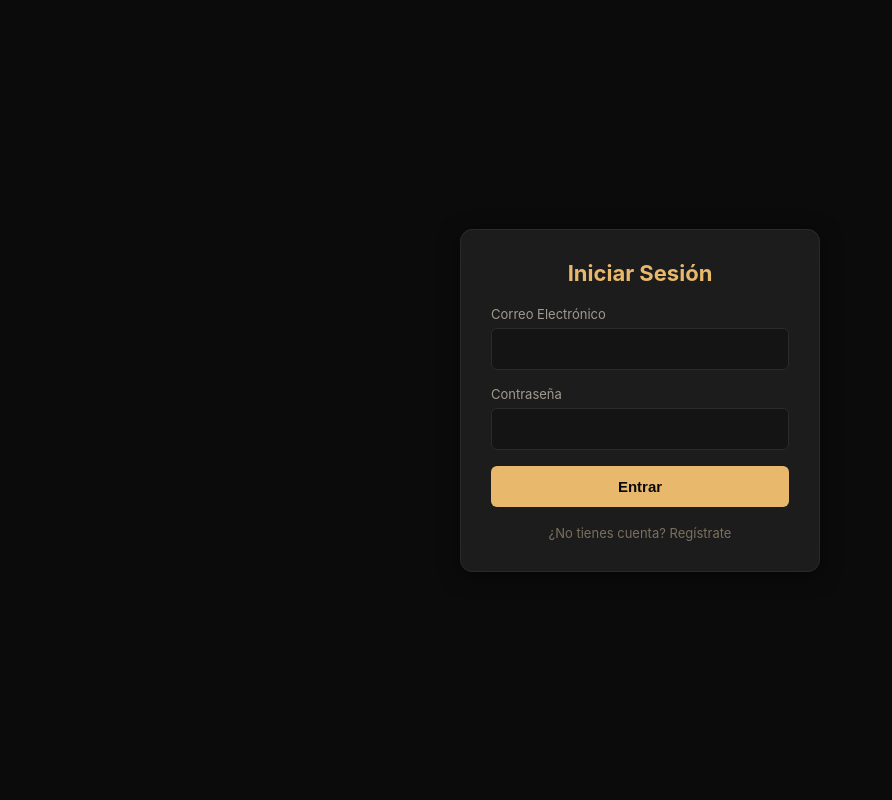
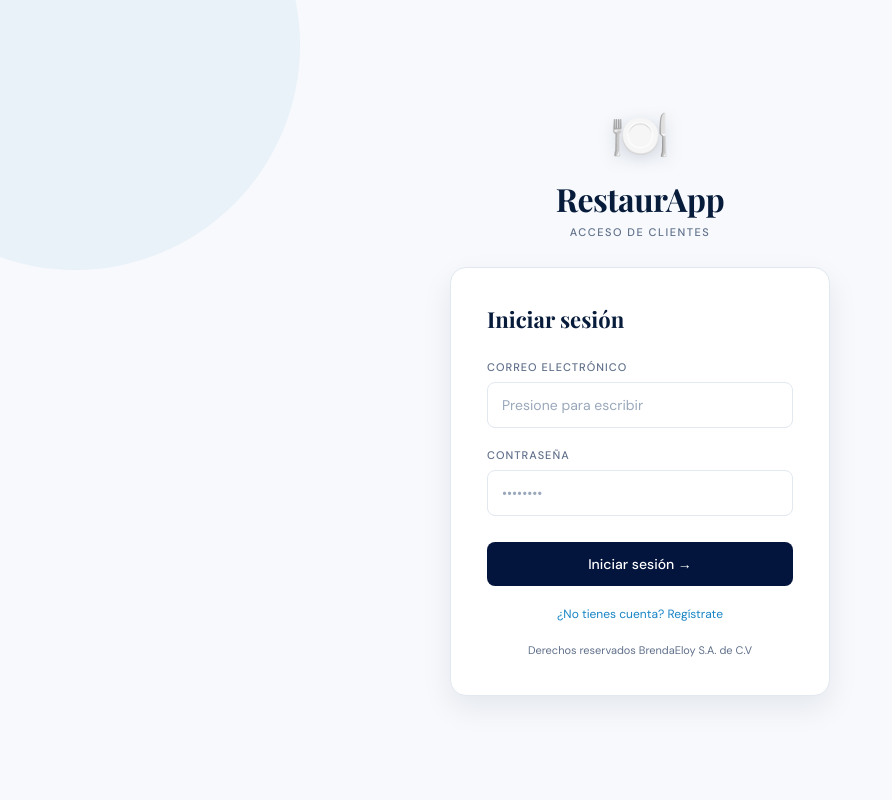
Before and after one commit to brenda21g/RestaurpApp, a PHP site: page /cliente/login.php in a window 1280 px wide. Shown: the whole page, without its empty margins (0-892 px from the left). Run offline with PHP 8.4, Linux system fonts and the light colour scheme.

Commit message:
cambio de login cliente

```diff
--- a/cliente/login.php
+++ b/cliente/login.php
@@ -1,3 +1,4 @@
+
 <?php
 // Cargar configuración global (inicia la sesión y carga las funciones necesarias)
 require_once __DIR__ . '/../config/config.php';
@@ -17,39 +18,58 @@ if (isset($_GET['msg']) && $_GET['msg'] === 'cuenta_confirmada') {
 
 // Procesar el formulario POST
 if ($_SERVER['REQUEST_METHOD'] === 'POST') {
+
     $email = trim($_POST['email'] ?? '');
     $password = $_POST['password'] ?? '';
 
     if (empty($email) || empty($password)) {
+
         $error = "Por favor ingresa tu correo y contraseña.";
+
     } else {
+
         $db = getDB();
-        $stmt = $db->prepare("SELECT * FROM usuarios_cliente WHERE email = ?");
+
+        $stmt = $db->prepare("
+            SELECT *
+            FROM usuarios_cliente
+            WHERE email = ?
+        ");
+
         $stmt->execute([$email]);
         $cliente = $stmt->fetch(PDO::FETCH_ASSOC);
 
         if ($cliente && md5($password) === $cliente['password']) {
+
             if (isset($cliente['email_confirmado']) && $cliente['email_confirmado'] == 0) {
+
                 $error = "Por favor confirma tu correo electrónico antes de iniciar sesión.";
+
             } else {
+
                 // Guardar variables de sesión del cliente
                 $_SESSION['cliente_id'] = $cliente['id'];
                 $_SESSION['cliente_nombre'] = $cliente['nombre'];
 
                 // Determinar a qué página redirigir manteniendo la mesa
                 $mesaParam = '';
+
                 if (!empty($_GET['mesa'])) {
+
                     $mesaParam = '?mesa=' . urlencode($_GET['mesa']);
+
                 } elseif (!empty($_SESSION['mesa_token'])) {
+
                     $mesaParam = '?mesa=' . urlencode($_SESSION['mesa_token']);
                 }
-
 
                 // Redirigir al index del cliente manteniendo la mesa
                 header("Location: index.php" . $mesaParam);
                 exit;
             }
+
         } else {
+
             $error = "Correo o contraseña incorrectos.";
         }
     }
@@ -57,122 +77,454 @@ if ($_SERVER['REQUEST_METHOD'] === 'POST') {
 
 // Construir la URL del enlace a registro preservando el parámetro mesa
 $registroUrl = "registro_cliente.php";
+
 if (!empty($_GET['mesa'])) {
+
     $registroUrl .= "?mesa=" . urlencode($_GET['mesa']);
+
 } elseif (!empty($_SESSION['mesa_token'])) {
+
     $registroUrl .= "?mesa=" . urlencode($_SESSION['mesa_token']);
 }
 ?>
+
 <!DOCTYPE html>
 <html lang="es">
+
 <head>
+
 <meta charset="UTF-8">
 <meta name="viewport" content="width=device-width, initial-scale=1.0">
+
 <title>Iniciar Sesión – RestaurApp</title>
+
+<link rel="preconnect" href="https://fonts.googleapis.com">
+<link href="https://fonts.googleapis.com/css2?family=Playfair+Display:wght@700&family=DM+Sans:wght@300;400;500&display=swap" rel="stylesheet">
+
 <style>
-        *, *::before, *::after { box-sizing: border-box; margin: 0; padding: 0; }
+
+*,
+*::before,
+*::after {
+    box-sizing: border-box;
+    margin: 0;
+    padding: 0;
+}
+
+:root {
+    --bg: #f7f9fc;
+    --card: #ffffff;
+    --border: #e2e8f0;
+    --text: #071b3a;
+    --muted: #60708a;
+    --sidebar: #03143d;
+    --sidebar-hover: #092e70;
+    --green: #07543f;
+    --green-light: #e4f7f0;
+    --blue: #1684c4;
+    --red: #ff5b5b;
+}
+
+/* =========================
+   CUERPO
+========================= */
+
 body {
-            background: #0b0b0b;
-            color: #f0ede8;
-            font-family: -apple-system, BlinkMacSystemFont, "Segoe UI", Roboto, Helvetica, Arial, sans-serif;
+    background: var(--bg);
+    color: var(--text);
+    font-family: 'DM Sans', sans-serif;
+    min-height: 100vh;
     display: flex;
+    align-items: center;
     justify-content: center;
-            align-items: center;
-            min-height: 100vh;
+    font-size: 14px;
+    position: relative;
+    overflow-x: hidden;
+}
+
+/* Decoración de fondo */
+
+body::before {
+    content: "";
+    position: fixed;
+    width: 450px;
+    height: 450px;
+    background: rgba(22, 132, 196, 0.06);
+    border-radius: 50%;
+    top: -180px;
+    left: -150px;
+    pointer-events: none;
+}
+
+body::after {
+    content: "";
+    position: fixed;
+    width: 500px;
+    height: 500px;
+    background: rgba(3, 20, 61, 0.04);
+    border-radius: 50%;
+    bottom: -250px;
+    right: -180px;
+    pointer-events: none;
+}
+
+/* =========================
+   CONTENEDOR
+========================= */
+
+.login-wrap {
+    width: 100%;
+    max-width: 420px;
     padding: 20px;
+    position: relative;
+    z-index: 1;
 }
+
+/* =========================
+   LOGO
+========================= */
+
+.logo-area {
+    text-align: center;
+    margin-bottom: 28px;
+}
+
+.logo-icon {
+    font-size: 48px;
+    display: block;
+    margin-bottom: 10px;
+    filter: drop-shadow(0 4px 8px rgba(3, 20, 61, 0.15));
+}
+
+.logo-title {
+    font-family: 'Playfair Display', serif;
+    font-size: 32px;
+    font-weight: 700;
+    color: var(--text);
+    letter-spacing: -0.5px;
+}
+
+.logo-sub {
+    color: var(--muted);
+    font-size: 11px;
+    font-weight: 500;
+    letter-spacing: 1.5px;
+    text-transform: uppercase;
+    margin-top: 5px;
+}
+
+/* =========================
+   TARJETA
+========================= */
+
 .card {
-            background: #1c1c1c;
-            border: 1px solid #2a2a2a;
-            padding: 30px;
-            border-radius: 12px;
-            width: 100%;
-            max-width: 360px;
-            box-shadow: 0 4px 20px rgba(0,0,0,0.5);
+    background: var(--card);
+    border: 1px solid var(--border);
+    border-radius: 16px;
+    padding: 36px;
+    box-shadow: 0 12px 30px rgba(7, 27, 58, 0.08);
 }
-        h2 {
-            color: #e8b86d;
+
+.card h2 {
+    font-family: 'Playfair Display', serif;
+    font-size: 22px;
+    font-weight: 700;
+    margin-bottom: 26px;
+    color: var(--text);
+}
+
+/* =========================
+   MENSAJES
+========================= */
+
+.success-msg {
+    background: var(--green-light);
+    border: 1px solid #c7eadc;
+    border-radius: 8px;
+    padding: 11px 14px;
+    color: var(--green);
+    font-size: 13px;
     margin-bottom: 20px;
-            font-size: 22px;
-            text-align: center;
 }
-        .msg { font-size: 13px; margin-bottom: 15px; text-align: center; }
-        .msg.success { color: #6dbf8a; }
-        .msg.error { color: #e07070; }
+
+.error-msg {
+    background: #fde9eb;
+    border: 1px solid #f4c7cc;
+    border-radius: 8px;
+    padding: 11px 14px;
+    color: #c8424c;
+    font-size: 13px;
+    margin-bottom: 20px;
+}
+
+/* =========================
+   CAMPOS
+========================= */
+
+.field {
+    margin-bottom: 20px;
+}
 
 label {
     display: block;
-            font-size: 13px;
-            color: #a09a90;
-            margin-bottom: 6px;
+    font-size: 11px;
+    font-weight: 500;
+    letter-spacing: 1px;
+    text-transform: uppercase;
+    color: var(--muted);
+    margin-bottom: 8px;
 }
+
 input {
     width: 100%;
-            padding: 12px;
-            margin-bottom: 16px;
-            background: #141414;
-            border: 1px solid #2a2a2a;
-            color: #fff;
-            border-radius: 6px;
+    background: #ffffff;
+    border: 1px solid var(--border);
+    border-radius: 8px;
+    padding: 13px 14px;
+    color: var(--text);
+    font-family: 'DM Sans', sans-serif;
     font-size: 14px;
+    transition: all .2s;
     outline: none;
-            transition: border-color 0.2s;
 }
+
+input::placeholder {
+    color: #9aa8bb;
+}
+
 input:focus {
-            border-color: #e8b86d;
+    border-color: var(--blue);
+    box-shadow: 0 0 0 3px rgba(22, 132, 196, 0.10);
 }
-        button {
+
+input:hover {
+    border-color: #cbd5e1;
+}
+
+/* =========================
+   BOTÓN
+========================= */
+
+.btn {
     width: 100%;
-            padding: 12px;
-            background: #e8b86d;
+    background: var(--sidebar);
+    color: #ffffff;
     border: none;
-            color: #0b0b0b;
-            font-weight: bold;
-            font-size: 15px;
-            border-radius: 6px;
+    border-radius: 8px;
+    padding: 13px 16px;
+    font-family: 'DM Sans', sans-serif;
+    font-size: 14px;
+    font-weight: 500;
     cursor: pointer;
-            transition: background 0.2s;
+    margin-top: 6px;
+    transition: all .2s;
 }
-        button:hover {
-            background: #d4a359;
+
+.btn:hover {
+    background: var(--sidebar-hover);
+    transform: translateY(-1px);
+    box-shadow: 0 5px 12px rgba(3, 20, 61, 0.15);
 }
-        a {
-            color: #7a7060;
-            text-decoration: none;
-            font-size: 13px;
+
+.btn:active {
+    transform: translateY(0);
+}
+
+/* =========================
+   ENLACE REGISTRO
+========================= */
+
+.register-link {
     display: block;
     text-align: center;
-            margin-top: 18px;
-            transition: color 0.2s;
+    color: var(--blue);
+    text-decoration: none;
+    font-size: 12px;
+    margin-top: 20px;
+    transition: color .2s;
 }
-        a:hover {
-            color: #e8b86d;
+
+.register-link:hover {
+    color: var(--sidebar);
+    text-decoration: underline;
 }
+
+/* =========================
+   TEXTO INFERIOR
+========================= */
+
+.hint {
+    text-align: center;
+    color: var(--muted);
+    font-size: 11px;
+    margin-top: 20px;
+    line-height: 1.5;
+}
+
+/* =========================
+   RESPONSIVE
+========================= */
+
+@media (max-width: 600px) {
+
+    .login-wrap {
+        max-width: 390px;
+        padding: 16px;
+    }
+
+    .logo-area {
+        margin-bottom: 22px;
+    }
+
+    .logo-icon {
+        font-size: 42px;
+    }
+
+    .logo-title {
+        font-size: 28px;
+    }
+
+    .card {
+        padding: 28px 24px;
+        border-radius: 14px;
+    }
+
+    .card h2 {
+        font-size: 20px;
+    }
+}
+
+@media (max-width: 380px) {
+
+    .login-wrap {
+        padding: 12px;
+    }
+
+    .card {
+        padding: 24px 20px;
+    }
+
+    .logo-icon {
+        font-size: 38px;
+    }
+
+    .logo-title {
+        font-size: 26px;
+    }
+}
+
 </style>
+
 </head>
+
 <body>
+
+<div class="login-wrap">
+
+    <!-- LOGO -->
+
+    <div class="logo-area">
+
+        <span class="logo-icon">🍽️</span>
+
+        <div class="logo-title">
+            RestaurApp
+        </div>
+
+        <div class="logo-sub">
+            Acceso de clientes
+        </div>
+
+    </div>
+
+
+    <!-- TARJETA -->
+
     <div class="card">
-        <h2>Iniciar Sesión</h2>
+
+        <h2>Iniciar sesión</h2>
+
 
         <?php if (!empty($mensaje_exito)): ?>
-            <div class="msg success"><?= htmlspecialchars($mensaje_exito) ?></div>
+
+            <div class="success-msg">
+                ✓ <?= htmlspecialchars($mensaje_exito) ?>
+            </div>
+
         <?php endif; ?>
 
+
         <?php if (!empty($error)): ?>
-            <div class="msg error"><?= htmlspecialchars($error) ?></div>
+
+            <div class="error-msg">
+                ⚠️ <?= htmlspecialchars($error) ?>
+            </div>
+
         <?php endif; ?>
 
+
         <form method="POST" action="<?= htmlspecialchars($_SERVER['REQUEST_URI']) ?>">
-            <label for="email">Correo Electrónico</label>
-            <input type="email" id="email" name="email" required value="<?= isset($_POST['email']) ? htmlspecialchars($_POST['email']) : '' ?>">
 
-            <label for="password">Contraseña</label>
-            <input type="password" id="password" name="password" required>
+            <div class="field">
 
-            <button type="submit">Entrar</button>
+                <label for="email">
+                    Correo electrónico
+                </label>
+
+                <input
+                    type="email"
+                    id="email"
+                    name="email"
+                    placeholder="Presione para escribir"
+                    required
+                    autocomplete="email"
+                    value="<?= isset($_POST['email']) ? htmlspecialchars($_POST['email']) : '' ?>"
+                >
+
+            </div>
+
+
+            <div class="field">
+
+                <label for="password">
+                    Contraseña
+                </label>
+
+                <input
+                    type="password"
+                    id="password"
+                    name="password"
+                    placeholder="••••••••"
+                    required
+                    autocomplete="current-password"
+                >
+
+            </div>
+
+
+            <button type="submit" class="btn">
+                Iniciar sesión →
+            </button>
+
         </form>
 
-       <a href="registro.php">¿No tienes cuenta? Regístrate</a>
+
+        <a
+            href="<?= htmlspecialchars($registroUrl) ?>"
+            class="register-link"
+        >
+            ¿No tienes cuenta? Regístrate
+        </a>
+
+
+        <p class="hint">
+            Derechos reservados BrendaEloy S.A. de C.V
+        </p>
+
     </div>
+
+</div>
+
 </body>
+
 </html>
```
Lines whose indentation alone changed are shown as unchanged.
